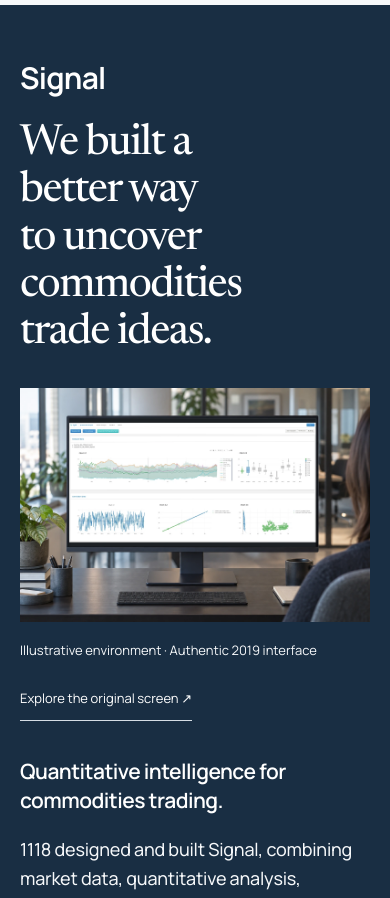
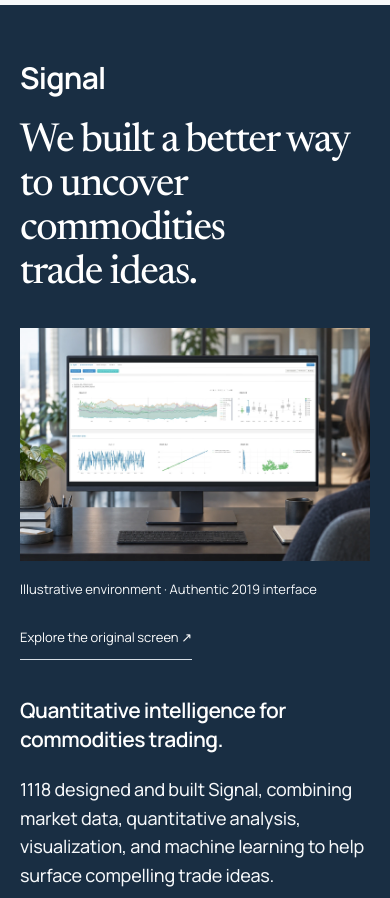
Before and after one commit to 1118Labs/1118-site, a React (Vite) app: page / in a window 390 px wide. Shown: the part 7260-8158 px from the top of the page. Built offline with nearby package versions, Linux system fonts and the light colour scheme.

Commit message:
Keep the Signal opening phrase together on mobile

```diff
--- a/src/typography.css
+++ b/src/typography.css
@@ -225,7 +225,7 @@
   .hero-copy h1 { font-size: clamp(46px, 12.2vw, 66px); line-height: 1.06; margin-block: 26px 28px; }
   .hero-copy-body { font-size: 23px; line-height: 1.45; }
   .fleet-launch[data-product] .fleet-launch-copy h2 { max-width: none; font-size: clamp(40px, 10.75vw, 52px); line-height: 1.1; }
-  .fleet-launch[data-product="signal"] .fleet-launch-copy h2 { font-size: 43px; }
+  .fleet-launch[data-product="signal"] .fleet-launch-copy h2 { font-size: 40px; }
   .studio-shell { padding-block: 80px 72px; }
   .studio-intro { gap: 32px; padding-bottom: 36px; }
   .studio-intro h2 { font-size: clamp(48px, 13.25vw, 64px); }
```
